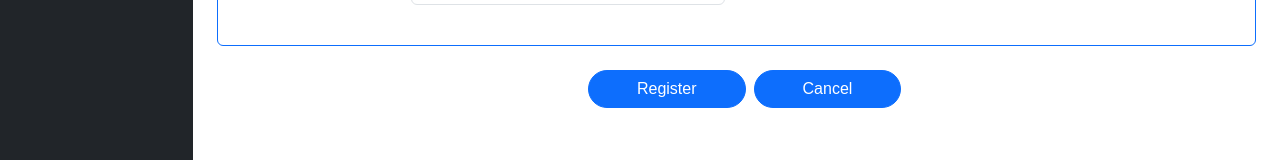
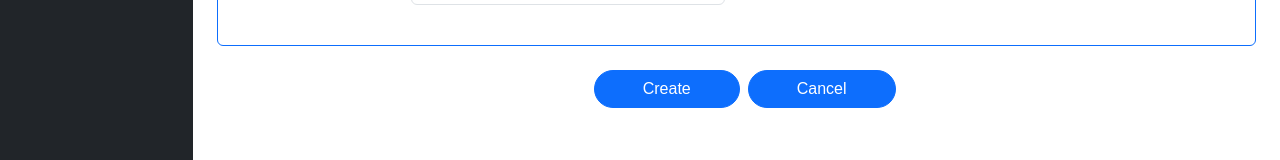
Before and after one commit to Kenjivlar/lambdaSquadProject1FrontEnd, a React (Vite) app: page /user/dashboard/create-loan in a window 1280 px wide. Shown: the part 400-560 px from the top of the page. Built offline with nearby package versions, Linux system fonts and the light colour scheme; no server answers.

Commit message:
Create loan fixed

```diff
--- a/index.html
+++ b/index.html
@@ -6,7 +6,7 @@
     <link rel="stylesheet" href="reset.css">
     <link href="https://cdn.jsdelivr.net/npm/bootstrap@5.3.3/dist/css/bootstrap.min.css" rel="stylesheet" integrity="sha384-QWTKZyjpPEjISv5WaRU9OFeRpok6YctnYmDr5pNlyT2bRjXh0JMhjY6hW+ALEwIH" crossorigin="anonymous">
     <meta name="viewport" content="width=device-width, initial-scale=1.0" />
-    <title>Loan MGMT</title>
+    <title>LambdaSquad | Loan Managment</title>
   </head>
   <body>
     <div id="root"></div>
--- a/src/components/Dashboard/LoanForm.tsx
+++ b/src/components/Dashboard/LoanForm.tsx
@@ -161,7 +161,7 @@ const LoanForm:React.FC = () => {
 
           <div className="d-flex justify-content-center">
             <button type="submit" className="btn btn-primary rounded-pill px-5">
-              Register
+              Create
             </button>
             <button
               type="button"
```
